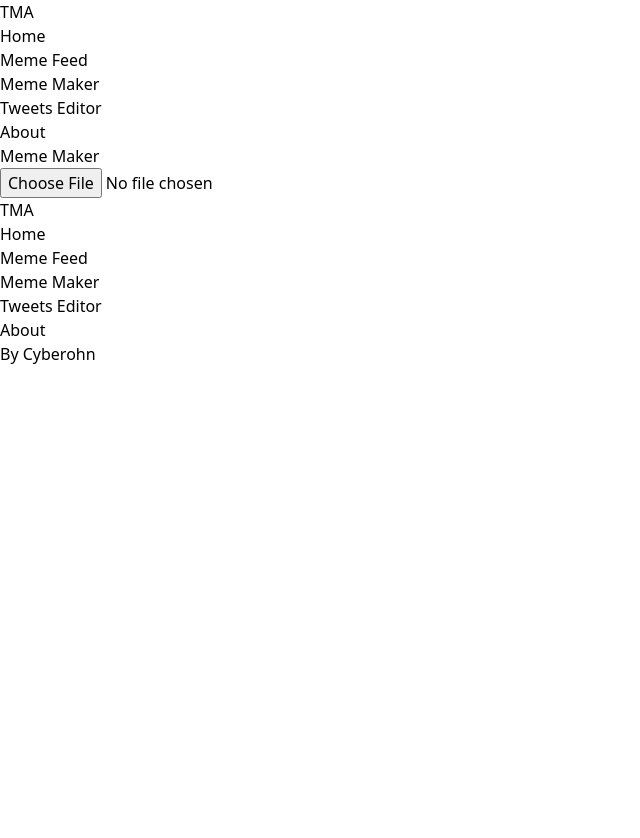
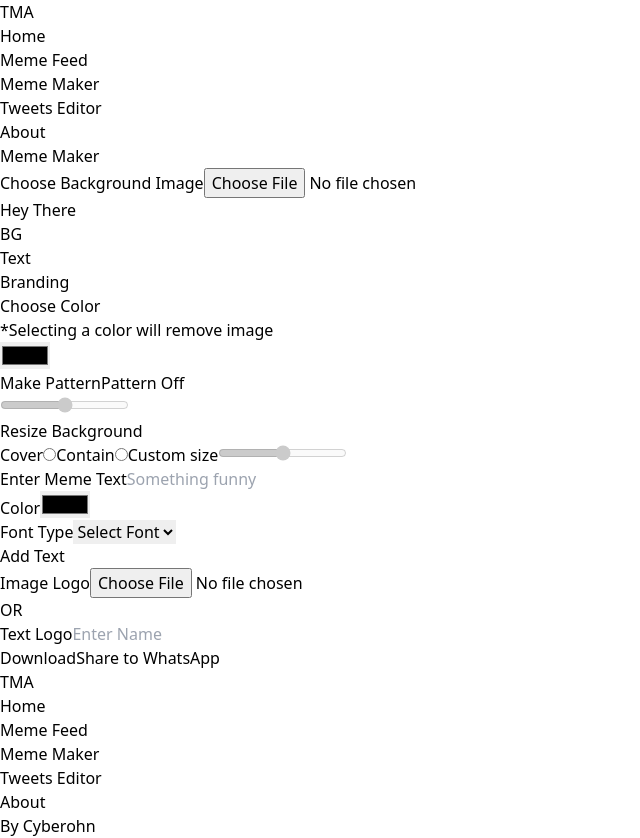
Before and after one commit to cyberohn2/The-Meme-App, a React (Vite) app: page /The-Meme-App/Meme-Editor in a window 1280 px wide. Shown: the whole page, without its empty margins (0-640 px from the left). Before the commit the page ends 800 px from the top, so only its background shows below. Built offline with nearby package versions, Linux system fonts and the light colour scheme.

Commit message:
completed: Mark up

```diff
--- a/src/Components/MemeEditor.jsx
+++ b/src/Components/MemeEditor.jsx
@@ -4,8 +4,91 @@ const MemeEditor = () =>{
         <>
             <h1>Meme Maker</h1>
             <div className="wrapper">
-                <input type="file" name="meme-img" id="meme-img"  />
-                <div className=""></div>
+                <div>
+                    <label htmlFor="meme-img">Choose Background Image</label>
+                    <input type="file" name="meme-img" id="meme-img"  />
+                </div>
+
+                <div className="meme-image">
+                    <p>Hey There</p>
+                </div>
+
+                <div className="actions">
+                    <div className="actions-menu">
+                        <ul>
+                            <li>BG</li>
+                            <li>Text</li>
+                            <li>Branding</li>
+                        </ul>
+                    </div>
+                    <div>
+                        <div className="actions-menu_control bg-color">
+                            <div>
+                                <label htmlFor="bg-color">Choose Color</label>
+                                <div>
+                                    <p>*Selecting a color will remove image</p>
+                                    <input type="color" name="bg-color" id="bg-color" />
+                                </div>
+                            </div>
+                            <div>
+                                <div>
+                                    <label htmlFor="img-pattern">Make Pattern</label>
+                                    <button>Pattern <span>Off</span></button>
+                                </div>
+                                <input disabled type="range" name="img-pattern" id="img-pattern" />
+                            </div>
+                            <div>
+                                <label htmlFor="bg-size">Resize Background</label>
+                                <div>
+                                    <label htmlFor="bg-cover">Cover</label>
+                                    <input type="radio" name="bg-cover" id="bg-cover" />
+
+                                    <label htmlFor="bg-contain">Contain</label>
+                                    <input type="radio" name="bg-contain" id="bg-contain" />
+
+                                    <label htmlFor="bg-size">Custom size</label>
+                                    <input disabled type="range" name="bg-size" id="bg-size" />
+                                </div>
+                            </div>
+                        </div>
+                        <div className="actions-menu_control text">
+                        <div className="new-text">
+                                <label>Enter Meme Text</label>
+                                <input type="text" placeholder="Something funny"/>
+                                <div>
+                                    <div>
+                                        <label htmlFor="text-color">Color</label>
+                                        <input type="color" name="text-color" id="text-color" />
+                                    </div>
+                                    <div>
+                                        <label htmlFor="text-font">Font Type</label>
+                                        <select name="text-font" id="text-font">
+                                            <option value="Select Font">Select Font</option>
+                                        </select>
+                                    </div>
+                                </div>
+                            </div>
+                            <div>
+                                <p>Add Text</p>
+                            </div>
+                        </div>
+                        <div className="actions-menu_control branding">
+                            <div>
+                                <label htmlFor="img-logo">Image Logo</label>
+                                <input type="file" name="img-logo" id="img-logo" />
+                            </div>
+                            <p>OR</p>
+                            <div>
+                                <label htmlFor="text-logo">Text Logo</label>
+                                <input type="text" placeholder="Enter Name" />
+                            </div>
+                        </div>
+                    </div>
+                </div>
+                <div>
+                    <a href="" download>Download</a>
+                    <a href="">Share to WhatsApp</a>
+                </div>
             </div>
         </>
     )
--- a/src/Components/TweetEditor.jsx
+++ b/src/Components/TweetEditor.jsx
@@ -3,6 +3,88 @@ const TweetEditor = () =>{
     return(
         <>
             <h1>Tweet Editor</h1>
+            <div className="wrapper">
+                <div>
+                    <label htmlFor="tweet-link">Paste Tweet Link</label>
+                    <input type="text" name="tweet-link" id="tweet-link"  />
+                </div>
+
+                <div className="meme-image">
+                    <p>Hey There</p>
+                </div>
+
+                <div className="actions">
+                    <div className="actions-menu">
+                        <ul>
+                            <li>BG</li>
+                            <li>Text</li>
+                            <li>Branding</li>
+                        </ul>
+                    </div>
+                    <div>
+                        <div className="actions-menu_control bg-color">
+                            <div>
+                                <label htmlFor="bg-color">Choose Color</label>
+                                <div>
+                                    <p>*Selecting a color will remove image</p>
+                                    <input type="color" name="bg-color" id="bg-color" />
+                                </div>
+                            </div>
+                            <div>
+                                <div>
+                                    <label htmlFor="img-pattern">Make Pattern</label>
+                                    <button>Pattern <span>Off</span></button>
+                                </div>
+                                <input disabled type="range" name="img-pattern" id="img-pattern" />
+                            </div>
+                            <div>
+                                <label htmlFor="bg-size">Resize Background</label>
+                                <div>
+                                    <label htmlFor="bg-cover">Cover</label>
+                                    <input type="radio" name="bg-cover" id="bg-cover" />
+
+                                    <label htmlFor="bg-contain">Contain</label>
+                                    <input type="radio" name="bg-contain" id="bg-contain" />
+
+                                    <label htmlFor="bg-size">Custom size</label>
+                                    <input disabled type="range" name="bg-size" id="bg-size" />
+                                </div>
+                            </div>
+                        </div>
+                        <div className="actions-menu_control text">
+                            <div>
+                                <div>
+                                    <div>
+                                        <label htmlFor="text-color">Color</label>
+                                        <input type="color" name="text-color" id="text-color" />
+                                    </div>
+                                    <div>
+                                        <label htmlFor="text-font">Font Type</label>
+                                        <select name="text-font" id="text-font">
+                                            <option value="Select Font">Select Font</option>
+                                        </select>
+                                    </div>
+                                </div>
+                            </div>
+                        </div>
+                        <div className="actions-menu_control branding">
+                            <div>
+                                <label htmlFor="img-logo">Image Logo</label>
+                                <input type="file" name="img-logo" id="img-logo" />
+                            </div>
+                            <p>OR</p>
+                            <div>
+                                <label htmlFor="text-logo">Text Logo</label>
+                                <input type="text" placeholder="Enter Name" />
+                            </div>
+                        </div>
+                    </div>
+                </div>
+                <div>
+                    <a href="" download>Download</a>
+                    <a href="">Share to WhatsApp</a>
+                </div>
+            </div>
         </>
     )
 }
```
Also changed, not shown: src/Components/About.jsx (line endings or trailing spaces).
